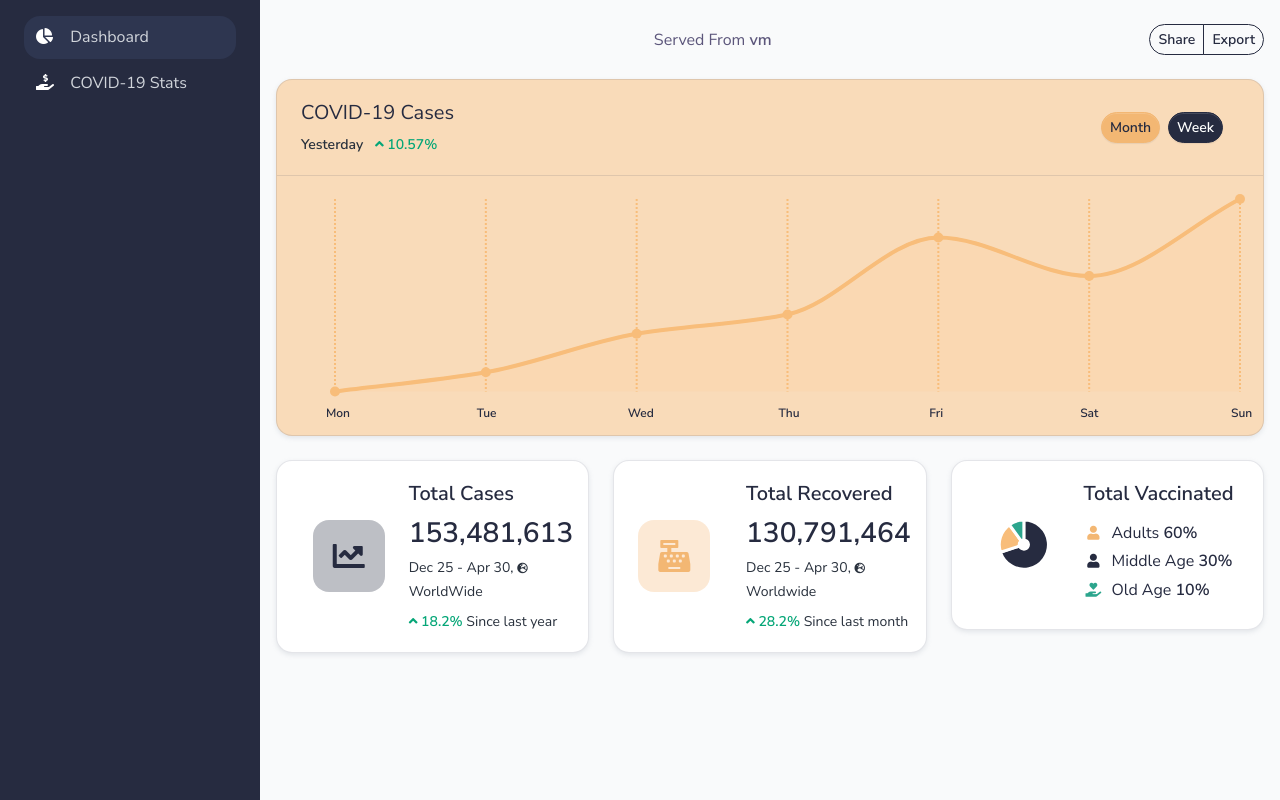
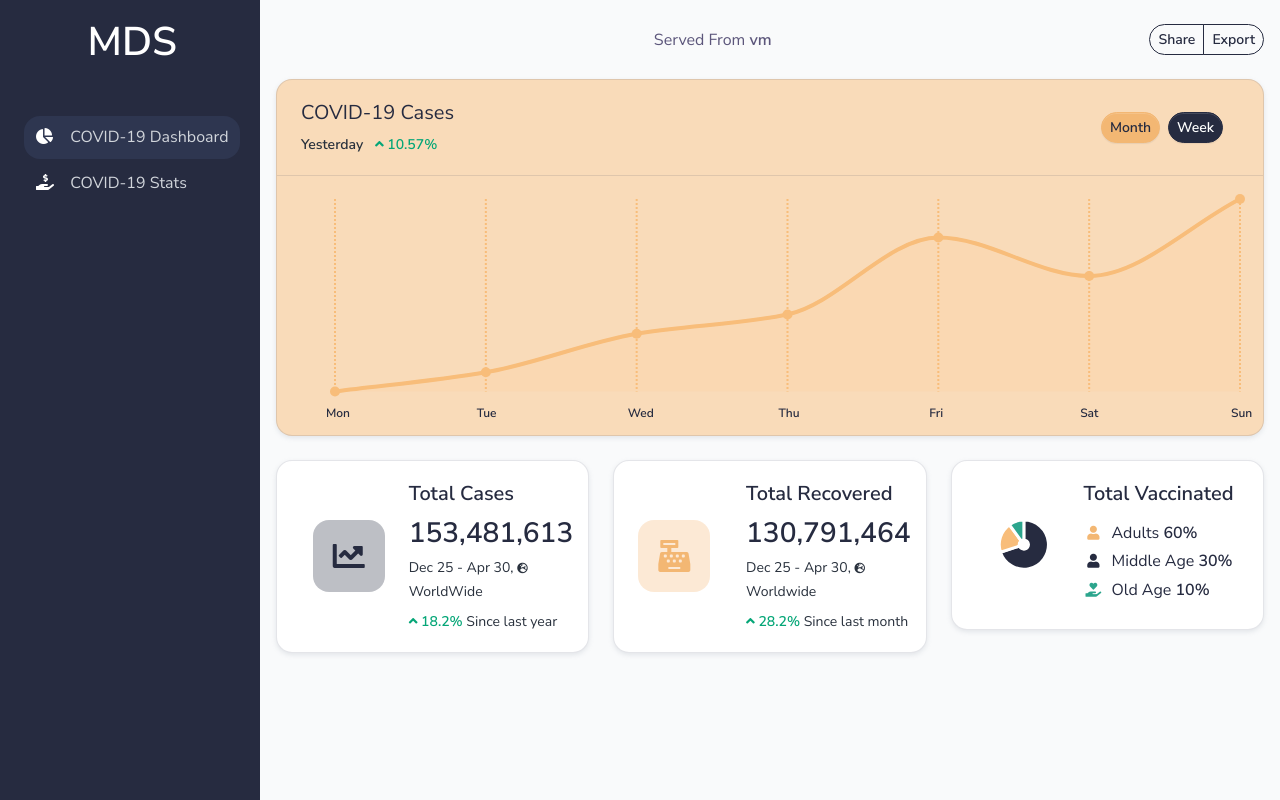
Before and after one commit to TharunNimmala/mds-website, a Django app: page / in a window 1280 px wide. Run offline with Django 3.2, Linux system fonts and the light colour scheme; some libraries are stand-ins or nearby versions.

Commit message:
Added MDS Brand

```diff
--- a/web/templates/nav.html
+++ b/web/templates/nav.html
@@ -11,11 +11,11 @@
             </div>
         </div>
         <ul class="nav flex-column pt-3 pt-md-0">
-
+            <h1 class="align-self-center font-weight-bold mb-5 ">MDS</h1>
             <li class="nav-item  active ">
                 <a href="/" class="nav-link">
                     <span class="sidebar-icon"><span class="fas fa-chart-pie"></span></span>
-                    <span class="sidebar-text">Dashboard</span>
+                    <span class="sidebar-text">COVID-19 Dashboard</span>
                 </a>
             </li>
 
```
